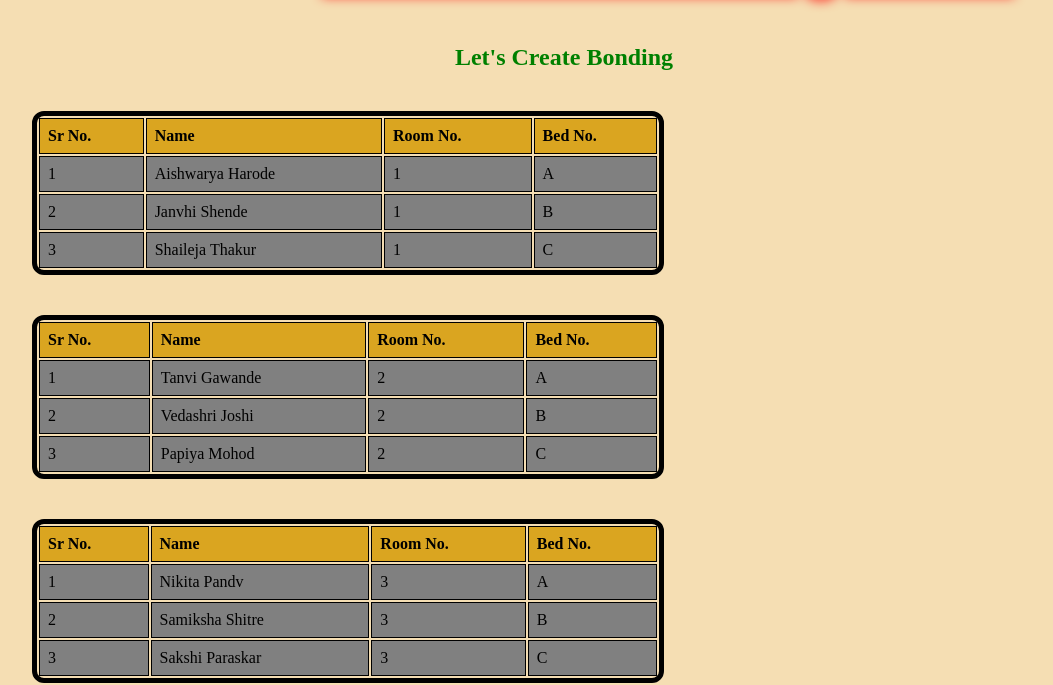
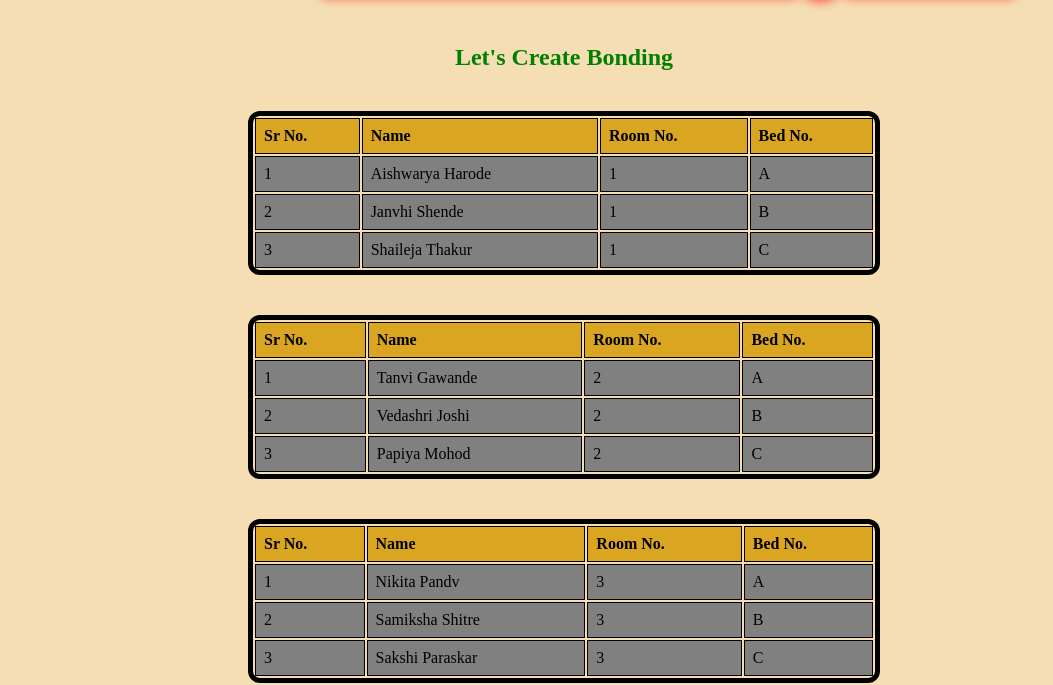
Before and after one commit to papiyamohod/shufflingproject, a plain HTML site: page index.html in a window 1280 px wide. Shown: the part 130-815 px from the top of the page, without its empty margins (76-1129 px from the left). Drawn offline with Linux system fonts and the light colour scheme.

Commit message:
Edited Style.css
By removing the excessive width and adjusting the margins, you allow the tables to fit within their container.
 `justify-content: center;` tells the flex container to distribute the space around the tables so they are centered horizontally.
With these changes, your tables should center correctly on the page.

```diff
--- a/style.css
+++ b/style.css
@@ -5,21 +5,19 @@
 .all {
     display: flex;
     flex-wrap: wrap;
+    justify-content: center; /* Add this to center the tables */
 }
 
 .all table {
     flex: 0 0 50%;
-
     margin: 20px;
-    margin-left: 100px;
-    margin-right: 200px;
     border-collapse: collapse separate;
     border: 5px solid black;
     border-style: solid black;
-    width: 200%;
+    /* Remove width: 200%; */
     height: 20px;
-    empty-cells:show;
-    table-layout:auto;
+    empty-cells: show;
+    table-layout: auto;
     border-radius: 12px;
 }
 
```
